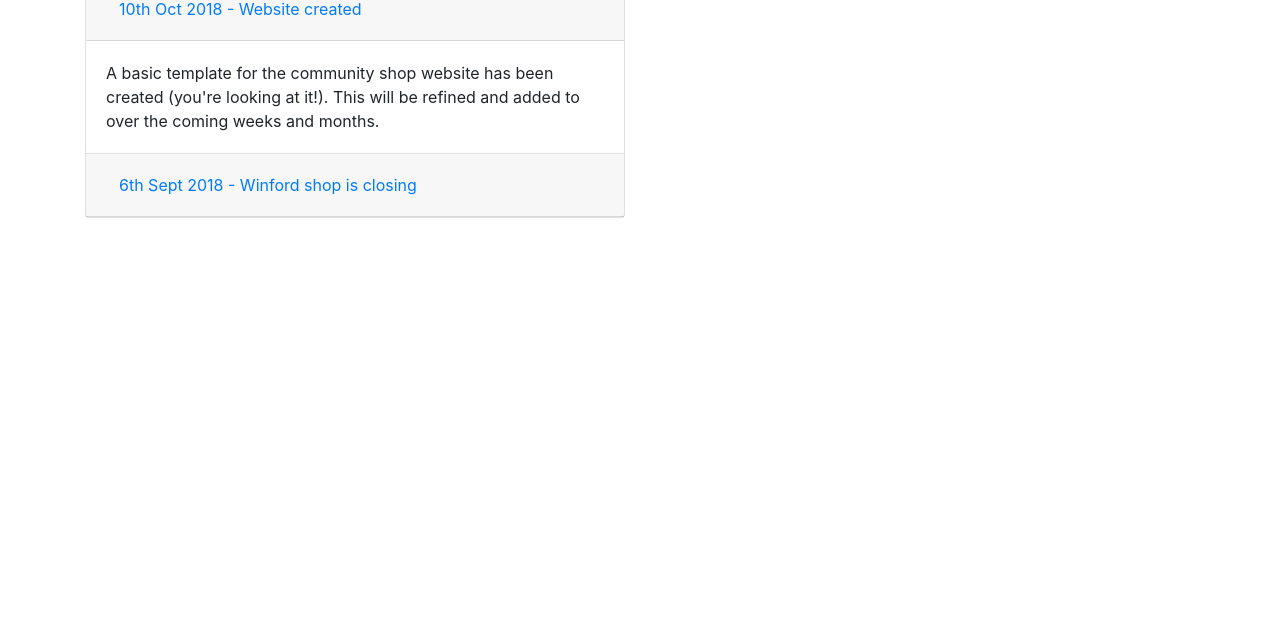
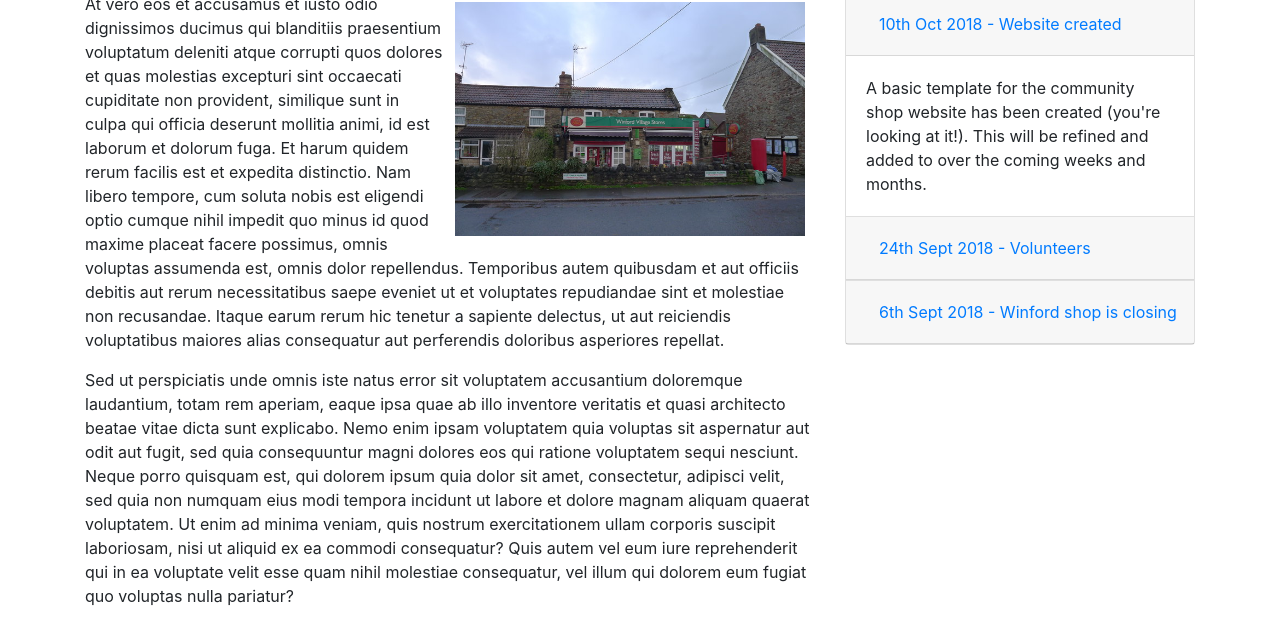
Before and after one commit to pete-wcs/pete-wcs.github.io, a plain HTML site: page index.html in a window 1280 px wide. Shown: the part 622-1246 px from the top of the page. Before the commit the page ends 840 px from the top, so only its background shows below. Drawn offline with nearby package versions, Linux system fonts and the light colour scheme.

Commit message:
Added about us section and more layout changes.

```diff
--- a/index.html
+++ b/index.html
@@ -53,7 +53,6 @@
                     <div class="card-text">
                         TO DO : Map
                     </div>
-                    <a href="#" class="btn btn-primary">Show in Google Maps</a>
                 </div>
             </div>
         </div>
@@ -77,23 +76,55 @@
     </div>
 
     <div class="row">
-        <div class="col-md-6">
+        <div class="col-md-8">
+            <h2>About us</h2>
+            <div>
+                <p>
+                    <img src="old_shop.png" class="image-right"/>
+                    At vero eos et accusamus et iusto odio dignissimos ducimus qui blanditiis praesentium voluptatum deleniti atque corrupti quos dolores et quas molestias excepturi sint occaecati cupiditate non provident, similique sunt in culpa qui officia deserunt mollitia animi, id est laborum et dolorum fuga. Et harum quidem rerum facilis est et expedita distinctio. Nam libero tempore, cum soluta nobis est eligendi optio cumque nihil impedit quo minus id quod maxime placeat facere possimus, omnis voluptas assumenda est, omnis dolor repellendus. Temporibus autem quibusdam et aut officiis debitis aut rerum necessitatibus saepe eveniet ut et voluptates repudiandae sint et molestiae non recusandae. Itaque earum rerum hic tenetur a sapiente delectus, ut aut reiciendis voluptatibus maiores alias consequatur aut perferendis doloribus asperiores repellat.
+                </p>
+                <p>
+                    Sed ut perspiciatis unde omnis iste natus error sit voluptatem accusantium doloremque laudantium, totam rem aperiam, eaque ipsa quae ab illo inventore veritatis et quasi architecto beatae vitae dicta sunt explicabo. Nemo enim ipsam voluptatem quia voluptas sit aspernatur aut odit aut fugit, sed quia consequuntur magni dolores eos qui ratione voluptatem sequi nesciunt. Neque porro quisquam est, qui dolorem ipsum quia dolor sit amet, consectetur, adipisci velit, sed quia non numquam eius modi tempora incidunt ut labore et dolore magnam aliquam quaerat voluptatem. Ut enim ad minima veniam, quis nostrum exercitationem ullam corporis suscipit laboriosam, nisi ut aliquid ex ea commodi consequatur? Quis autem vel eum iure reprehenderit qui in ea voluptate velit esse quam nihil molestiae consequatur, vel illum qui dolorem eum fugiat quo voluptas nulla pariatur?
+                </p>
+            </div>
+        </div>
+
+        <div class="col-md-4">
             <h2>Latest news</h2>
             <div class="accordion" id="news">
                 <!-- NEWS ITEM -->
                 <div class="card">
-                    <div class="card-header" id="headingTwo">
+                    <div class="card-header" id="headingThree">
                         <h5 class="mb-0">
-                            <button class="btn btn-link" type="button" data-toggle="collapse" data-target="#newsTwo" aria-expanded="true" aria-controls="newsTwo">
+                            <button class="btn btn-link" type="button" data-toggle="collapse" data-target="#newsThree" aria-expanded="true" aria-controls="newsThree">
                                 10th Oct 2018 - Website created
                             </button>
                         </h5>
                     </div>
 
-                    <div id="newsTwo" class="collapse show" aria-labelledby="headingTwo" data-parent="#news">
+                    <div id="newsThree" class="collapse show" aria-labelledby="headingThree" data-parent="#news">
                         <div class="card-body">
                             A basic template for the community shop website has been created (you're looking at it!). This will
                             be refined and added to over the coming weeks and months.
+                        </div>
+                    </div>
+                </div>
+
+                <!-- NEWS ITEM -->
+                <div class="card">
+                    <div class="card-header" id="headingTwo">
+                        <h5 class="mb-0">
+                            <button class="btn btn-link collapsed" type="button" data-toggle="collapse" data-target="#newsTwo" aria-expanded="false" aria-controls="newsTwo">
+                                24th Sept 2018 - Volunteers
+                            </button>
+                        </h5>
+                    </div>
+                    <div id="newsTwo" class="collapse" aria-labelledby="headingTwo" data-parent="#news">
+                        <div class="card-body">
+                            <p>Lots of people have volunteered already to help with the community shop and a steering committee has
+                                been formed.</p>
+                            <p>However the more people that can help the better so if you would like to get involved please contact
+                            <a href="mailto:admin@winfordcommunityshop.org.uk">admin@winfordcommunityshop.org.uk</a>.</p>
                         </div>
                     </div>
                 </div>
@@ -122,9 +153,7 @@
             </div>
         </div>
 
-        <div class="col-md-6">
 
-        </div>
     </div>
 </div>
 
--- a/main.css
+++ b/main.css
@@ -2,6 +2,7 @@
     background-image: url(chew-lake.png);
     background-repeat: no-repeat;
     background-position: center;
+    margin-top: 15px;
 }
 
 .align-left {
@@ -18,11 +19,15 @@
 
 .info-box {
     margin-bottom: 15px;
-
-
 }
 
 .info-box .card {
     height: 100%;
     background-color: rgba(196, 200, 145, 0.25);
 }
+
+.image-right {
+    float: right;
+    width: 350px;
+    margin: 10px;
+}
```
Also changed, not shown: old_shop.png (added).
